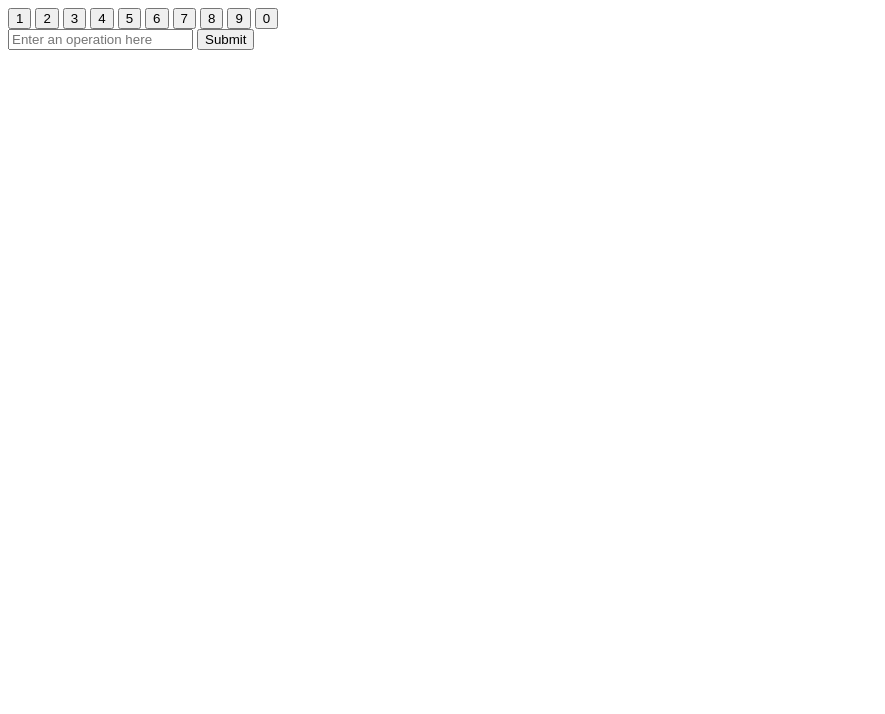
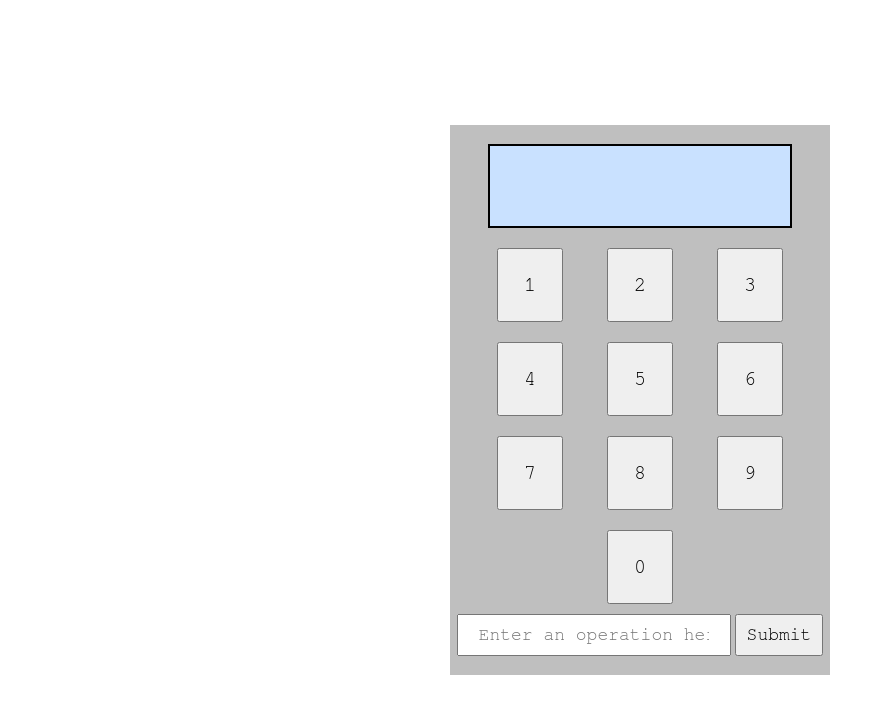
Before and after one commit to Richard-Huynh1/calculator, a plain HTML site: page index.html in a window 1280 px wide. Shown: the whole page, without its empty margins (0-885 px from the left). Drawn offline with Linux system fonts and the light colour scheme.

Commit message:
Added basic styling and modified index.html

```diff
--- a/index.html
+++ b/index.html
@@ -11,19 +11,19 @@
 </head>
 <body>
   <div id="content">
-    <span id="display"></span>
+    <div id="display"></div>
     <div id="calc-btns">
-      <span>
+      <span class="row">
         <button class="calc-num">1</button>
         <button class="calc-num">2</button>
         <button class="calc-num">3</button>
       </span>
-      <span>
+      <span class="row">
         <button class="calc-num">4</button>
         <button class="calc-num">5</button>
         <button class="calc-num">6</button>
       </span>
-      <span>
+      <span class="row">
         <button class="calc-num">7</button>
         <button class="calc-num">8</button>
         <button class="calc-num">9</button>
--- a/styles.css
+++ b/styles.css
@@ -0,0 +1,46 @@
+#content {
+  height: 550px;
+  width: 380px;
+  display: flex;
+  justify-content: center;
+  align-items: center;
+  flex-direction: column;
+  position: absolute;
+  text-align: center;
+  top: 50%;
+  left: 50%;
+  transform: translate(-50%, -50%);
+  background-color: #bfbfbf;
+
+}
+
+#display {
+  background-color: #c9e1ff;
+  border: 2px solid #000;
+  width: 300px;
+  height: 80px;
+  margin-bottom: 10px;
+}
+
+.row {
+  flex-direction: row;
+}
+
+.calc-num {
+  padding: 25px;
+  margin: 10px 20px;
+  color: #000;
+  font: 20px "Andale Mono", FreeMono, monospace;
+}
+
+#operation-input {
+  padding: 10px 20px;
+  text-align: center;
+  width: 230px;
+  font: 18px "Andale Mono", FreeMono, monospace;
+}
+
+#submit {
+  padding: 10px;
+  font: 18px "Andale Mono", FreeMono, monospace;
+}
```
